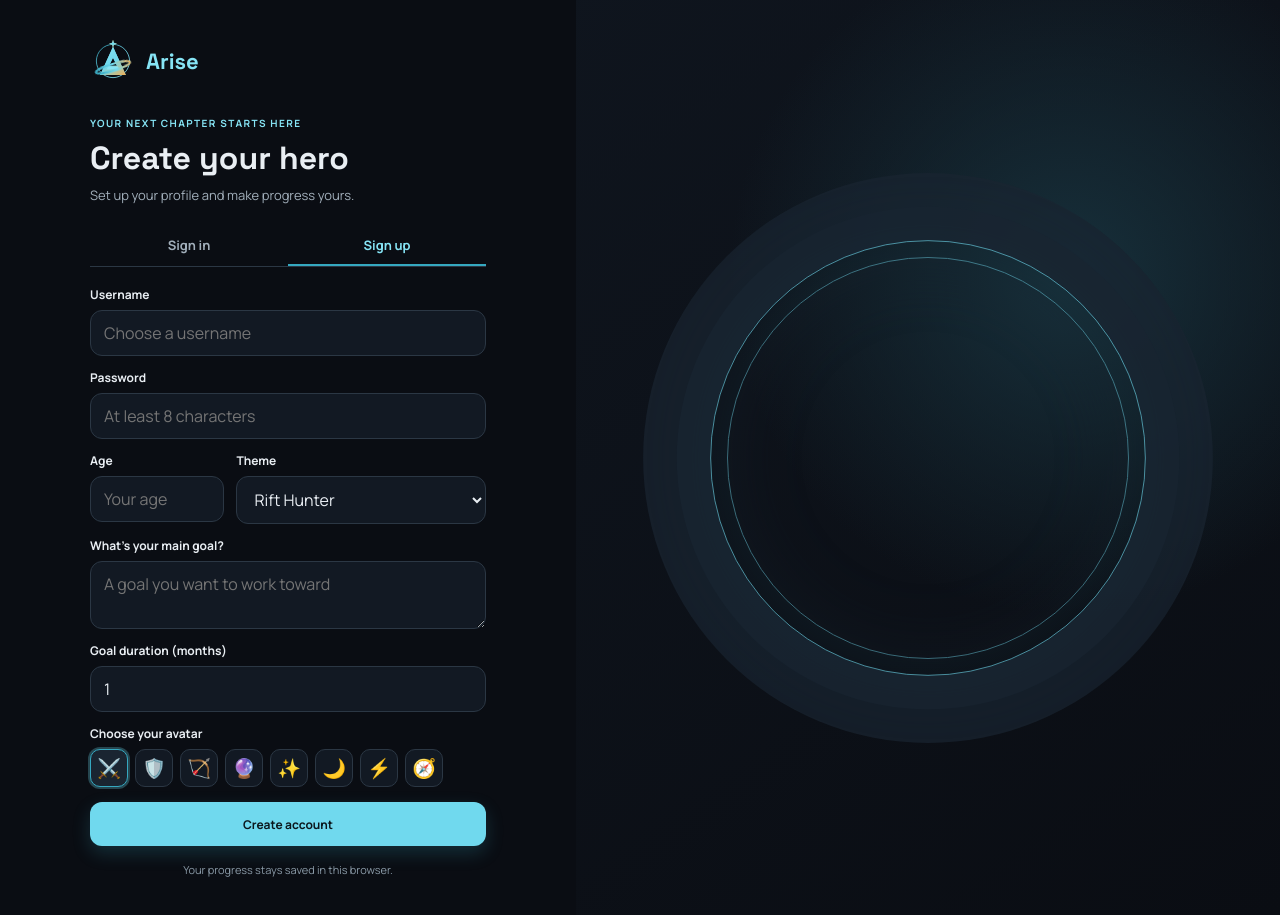
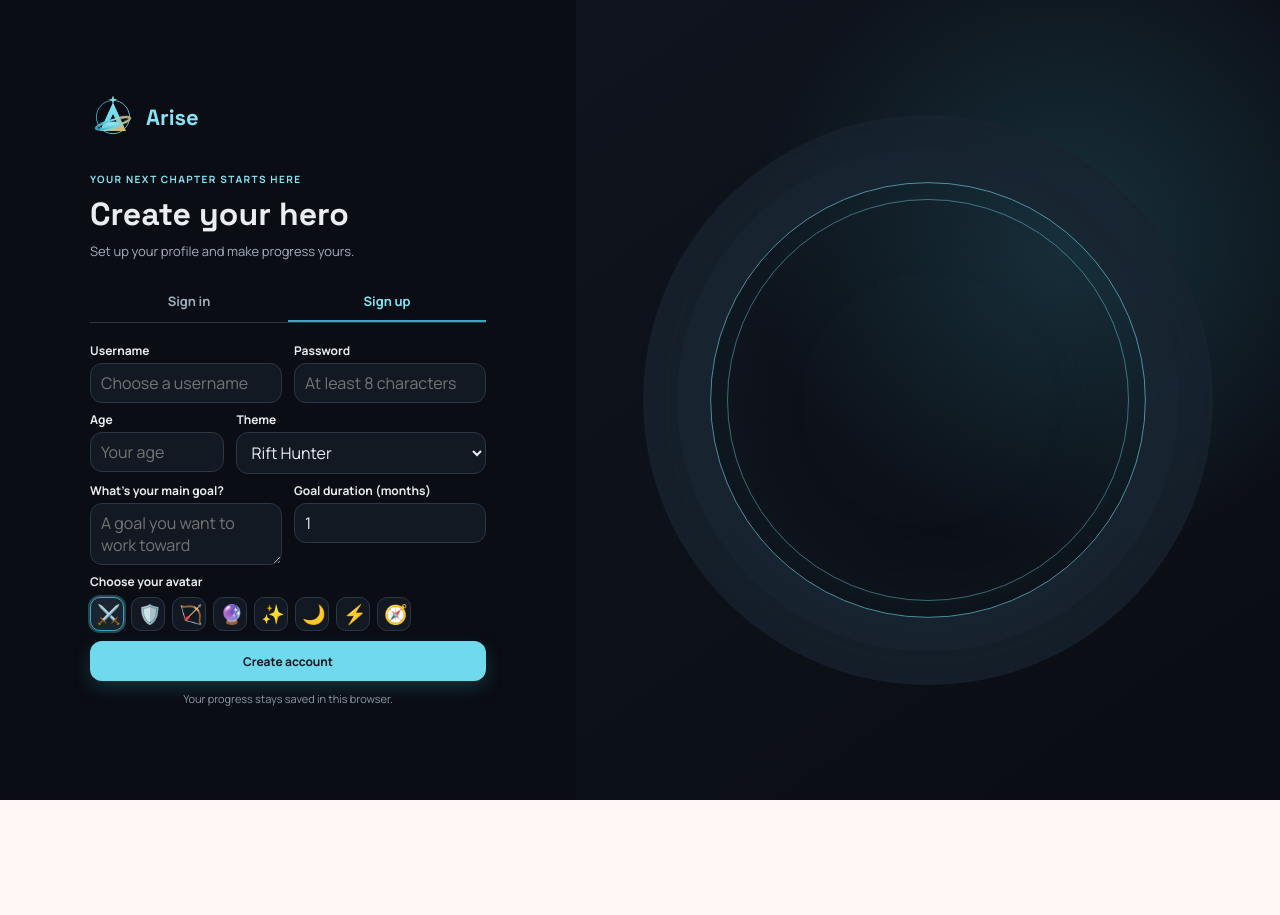
Before and after one commit to aiswaryaraghuveer-debug/LevelUp, a React (Vite) app: page /settings in a window 1280 px wide. Both pictures are taken after a click on the tab "Sign up". After the commit the page ends 800 px from the top, so only its background shows below. Built offline with nearby package versions, Linux system fonts and the light colour scheme.

Commit message:
Styling Changes-Signup

```diff
--- a/src/components/AuthScreen.jsx
+++ b/src/components/AuthScreen.jsx
@@ -79,10 +79,10 @@ function AuthScreen({ onSignIn, onSignUp }) {
           <button type="button" role="tab" aria-selected={mode === "signup"} onClick={() => switchMode("signup")}>Sign up</button>
         </div>
 
-        <form className="auth-form" onSubmit={submitForm}>
+        <form className={`auth-form${mode === "signup" ? " auth-form-signup" : ""}`} onSubmit={submitForm}>
           <label className="form-group">
             <span className="form-label">Username</span>
-            <input className="input" name="username" autoComplete="username" autoCapitalize="none" maxLength="32" required value={form.username} onChange={updateField} placeholder="Choose a username" />
+            <input className="input" name="username" autoComplete="username" autoCapitalize="none" maxLength="32" required value={form.username} onChange={updateField} placeholder={mode === "login" ? "Type your username" : "Choose a username"} />
           </label>
           <label className="form-group">
             <span className="form-label">Password</span>
@@ -103,11 +103,11 @@ function AuthScreen({ onSignIn, onSignUp }) {
                   </select>
                 </label>
               </div>
-              <label className="form-group">
+              <label className="form-group auth-goal-group">
                 <span className="form-label">What’s your main goal?</span>
                 <textarea className="input auth-goal-input" name="goals" rows="2" maxLength="240" value={form.goals} onChange={updateField} placeholder="A goal you want to work toward" />
               </label>
-              <label className="form-group">
+              <label className="form-group auth-duration-group">
                 <span className="form-label">Goal duration (months)</span>
                 <input className="input" name="goalDurationMonths" type="number" min={MIN_GOAL_DURATION_MONTHS} max={MAX_GOAL_DURATION_MONTHS} step="1" required value={form.goalDurationMonths} onChange={updateField} />
               </label>
--- a/src/styles.css
+++ b/src/styles.css
@@ -2329,14 +2329,40 @@ a {
   margin: 0;
 }
 
+.auth-form-signup {
+  grid-template-columns: repeat(2, minmax(0, 1fr));
+  gap: 8px 12px;
+}
+
+.auth-form-signup .auth-two-columns,
+.auth-form-signup .auth-avatar-picker,
+.auth-form-signup .auth-notice,
+.auth-form-signup .auth-submit {
+  grid-column: 1 / -1;
+}
+
+.auth-form-signup .form-group {
+  gap: 4px;
+}
+
+.auth-form-signup .input,
+.auth-form-signup .select {
+  padding: 8px 10px;
+}
+
 .auth-two-columns {
   display: grid;
   grid-template-columns: 0.7fr 1.3fr;
   gap: 12px;
 }
 
+.auth-form-signup .auth-goal-group,
+.auth-form-signup .auth-duration-group {
+  min-width: 0;
+}
+
 .auth-goal-input {
-  min-height: 64px;
+  min-height: 48px;
   resize: vertical;
 }
 
@@ -2359,8 +2385,8 @@ a {
 }
 
 .auth-avatar-options button {
-  width: 38px;
-  height: 38px;
+  width: 34px;
+  height: 34px;
   display: grid;
   place-items: center;
   border: 1px solid var(--border);
@@ -2384,7 +2410,7 @@ a {
 
 .auth-submit {
   width: 100%;
-  min-height: 44px;
+  min-height: 40px;
   margin-top: 2px;
 }
 
@@ -2394,7 +2420,7 @@ a {
 }
 
 .auth-local-note {
-  margin: 16px 0 0;
+  margin: 10px 0 0;
   color: var(--text-muted);
   font-size: 11px;
   text-align: center;
@@ -2482,8 +2508,28 @@ a {
     padding: 30px 24px;
   }
 
+  .auth-panel:has(.auth-form-signup) {
+    padding-block: 14px 12px;
+  }
+
   .auth-brand-lockup {
     margin-bottom: 24px;
+  }
+
+  .auth-panel:has(.auth-form-signup) .auth-brand-lockup {
+    margin-bottom: 12px;
+  }
+
+  .auth-panel:has(.auth-form-signup) .auth-intro {
+    margin-bottom: 12px;
+  }
+
+  .auth-panel:has(.auth-form-signup) .auth-tabs {
+    margin-bottom: 12px;
+  }
+
+  .auth-panel:has(.auth-form-signup) .auth-tabs button {
+    padding-block: 7px;
   }
 
   .auth-art {
@@ -2500,6 +2546,10 @@ a {
     text-align: center;
     text-wrap: balance;
   }
+
+  .auth-panel:has(.auth-form-signup) .auth-mobile-quote {
+    display: none;
+  }
 }
 
 @media (max-width: 400px) {
@@ -2511,3 +2561,97 @@ a {
     font-size: 28px;
   }
 }
+
+@media (max-height: 720px) {
+  .auth-panel:has(.auth-form-signup) {
+    padding-block: 12px;
+  }
+
+  .auth-panel:has(.auth-form-signup) .auth-brand-lockup {
+    margin-bottom: 12px;
+  }
+
+  .auth-panel:has(.auth-form-signup) .auth-intro {
+    margin-bottom: 12px;
+  }
+
+  .auth-panel:has(.auth-form-signup) .auth-tabs {
+    margin-bottom: 12px;
+  }
+}
+
+@media (max-height: 600px) {
+  .auth-panel:has(.auth-form-signup) {
+    padding-block: 6px;
+  }
+
+  .auth-panel:has(.auth-form-signup) .auth-brand-lockup {
+    margin-bottom: 6px;
+  }
+
+  .auth-panel:has(.auth-form-signup) .auth-brand-logo {
+    width: 34px;
+    height: 34px;
+  }
+
+  .auth-panel:has(.auth-form-signup) .auth-intro {
+    margin: 3px 0 8px;
+  }
+
+  .auth-panel:has(.auth-form-signup) .auth-tabs {
+    margin-bottom: 8px;
+  }
+
+  .auth-panel:has(.auth-form-signup) .auth-tabs button {
+    padding-block: 5px;
+  }
+
+  .auth-form-signup {
+    gap: 5px 8px;
+  }
+
+  .auth-form-signup .form-group {
+    gap: 2px;
+  }
+
+  .auth-form-signup .input,
+  .auth-form-signup .select {
+    padding: 6px 8px;
+  }
+
+  .auth-form-signup .auth-goal-input {
+    min-height: 42px;
+  }
+
+  .auth-form-signup .auth-avatar-picker legend {
+    margin-bottom: 4px;
+  }
+
+  .auth-form-signup .auth-avatar-options button {
+    width: 30px;
+    height: 30px;
+  }
+
+  .auth-form-signup .auth-submit {
+    min-height: 36px;
+  }
+
+  .auth-panel:has(.auth-form-signup) .auth-local-note {
+    margin-top: 4px;
+  }
+}
+
+@media (max-width: 340px) {
+  .auth-form-signup .input::placeholder {
+    font-size: 13px;
+  }
+
+  .auth-form-signup .auth-avatar-options {
+    gap: 5px;
+  }
+
+  .auth-form-signup .auth-avatar-options button {
+    width: 28px;
+    height: 28px;
+  }
+}
```
Also changed, not shown: 6 other files (tests, documents, lock files or other folders).
